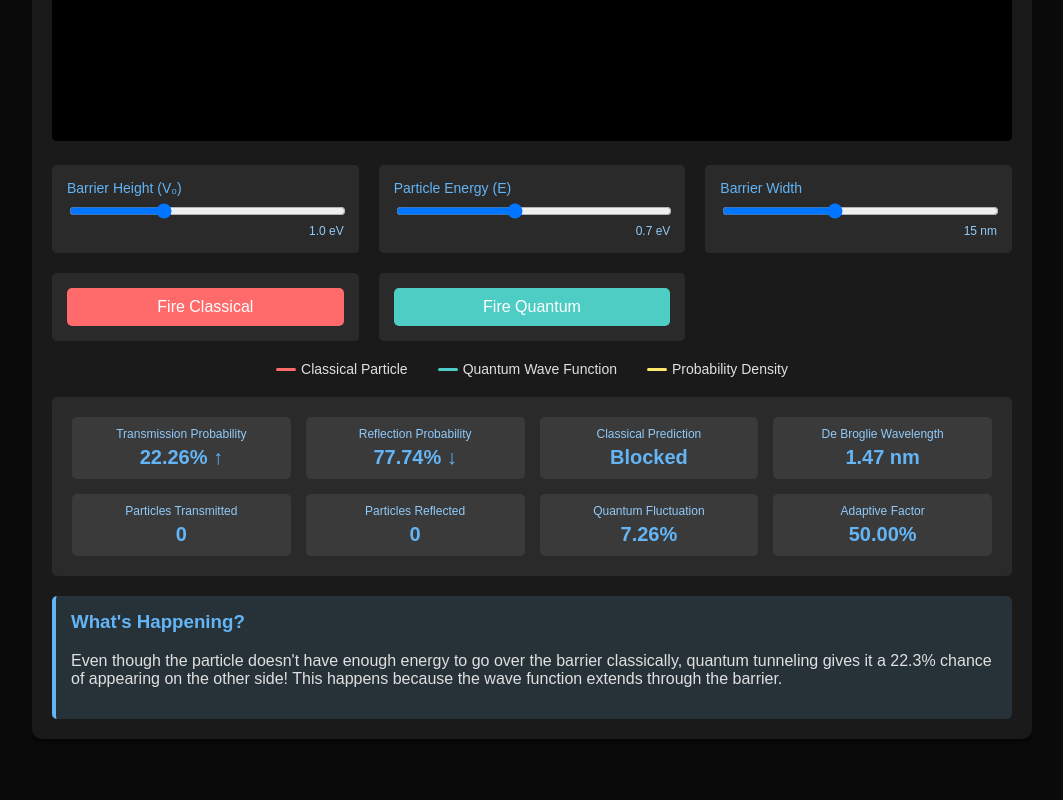
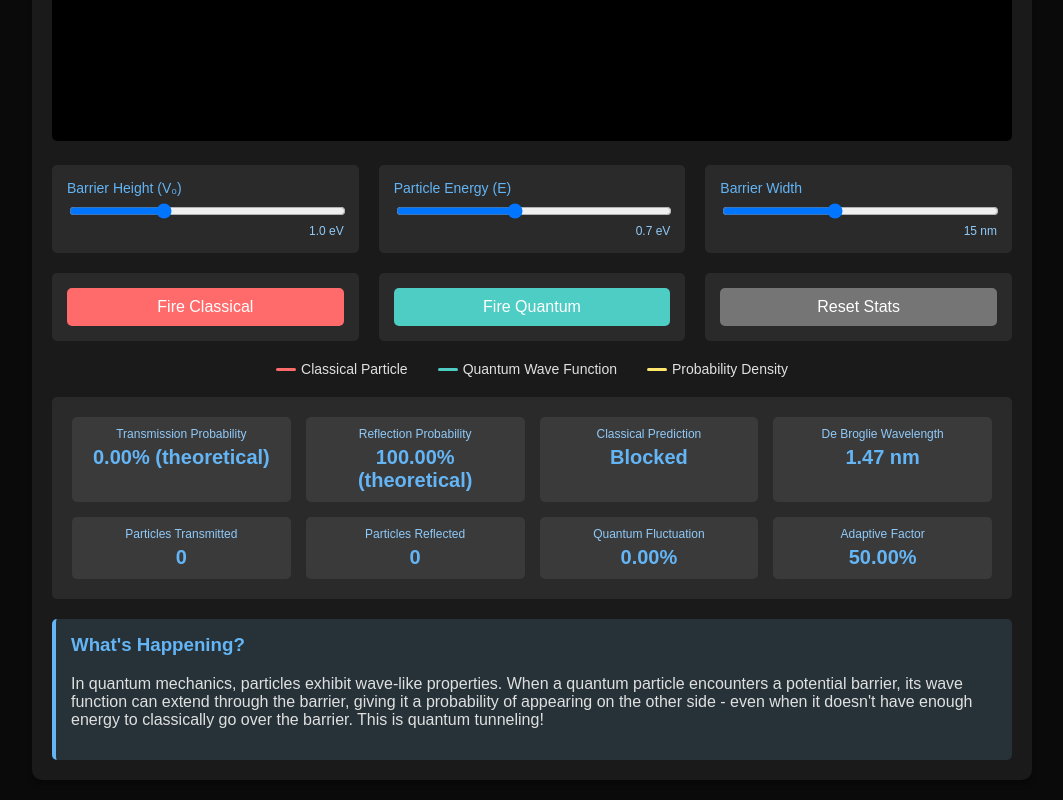
Before and after one commit to Joswinfich/QuantumTunnelingDemo, a plain HTML site: page quantum-tunneling-demo.html in a window 1280 px wide. Shown: the part 501-1301 px from the top of the page, without its empty margins (108-1171 px from the left). Before the commit the page ends 1260 px from the top, so only its background shows below. Drawn offline with Linux system fonts and the light colour scheme; animation ran at ten frames a second.

Commit message:
Replace theoretical probability with actual success rate tracking
- Display real transmission percentage based on particle outcomes
- Show format: XX.X% (transmitted/total) instead of theoretical
- Add Reset Stats button to clear particle history
- Remove quantum fluctuations for consistent results
- Show theoretical probability only when no particles fired yet

```diff
--- a/quantum-tunneling-demo.html
+++ b/quantum-tunneling-demo.html
@@ -110,6 +110,14 @@
             background-color: #00897b;
         }
 
+        #resetStats:hover {
+            background-color: #616161 !important;
+        }
+
+        #resetStats:active {
+            background-color: #424242 !important;
+        }
+
         .info-panel {
             background-color: #2a2a2a;
             padding: 20px;
@@ -210,6 +218,10 @@
                 <div class="control-group">
                     <button id="fireQuantum">Fire Quantum</button>
                 </div>
+
+                <div class="control-group">
+                    <button id="resetStats" style="background-color: #757575;">Reset Stats</button>
+                </div>
             </div>
 
             <div class="legend">
@@ -301,6 +313,7 @@
         const barrierWidthSlider = document.getElementById('barrierWidth');
         const fireClassicalButton = document.getElementById('fireClassical');
         const fireQuantumButton = document.getElementById('fireQuantum');
+        const resetStatsButton = document.getElementById('resetStats');
 
         // Display elements
         const barrierHeightValue = document.getElementById('barrierHeightValue');
@@ -322,6 +335,12 @@
         barrierWidthSlider.addEventListener('input', updateDisplay);
         fireClassicalButton.addEventListener('click', () => fireNewParticle('classical'));
         fireQuantumButton.addEventListener('click', () => fireNewParticle('quantum'));
+        resetStatsButton.addEventListener('click', () => {
+            particleHistory.transmitted = 0;
+            particleHistory.reflected = 0;
+            probabilityHistory = [];
+            updateDisplay();
+        });
 
         function updateDisplay() {
             const V0 = parseFloat(barrierHeightSlider.value);
@@ -332,32 +351,31 @@
             particleEnergyValue.textContent = E.toFixed(1) + ' eV';
             barrierWidthValue.textContent = width + ' nm';
 
-            // Calculate base transmission probability
-            const baseT = calculateTransmissionProbability(E, V0, width);
+            // Calculate theoretical transmission probability
+            const theoreticalT = calculateTransmissionProbability(E, V0, width);
 
-            // Add quantum fluctuations
-            quantumFluctuations = Math.sin(time * 0.02) * 0.05 + Math.sin(time * 0.03) * 0.03;
+            // Calculate actual success rate from particle history
+            const totalParticles = particleHistory.transmitted + particleHistory.reflected;
+            let actualT;
 
-            // Apply dynamic probability based on history
-            if (dynamicProbability === null) {
-                dynamicProbability = baseT;
+            if (totalParticles === 0) {
+                // No particles yet, show theoretical probability
+                actualT = theoreticalT;
+                transmissionProbDisplay.textContent = (actualT * 100).toFixed(2) + '% (theoretical)';
+                reflectionProbDisplay.textContent = ((1 - actualT) * 100).toFixed(2) + '% (theoretical)';
             } else {
-                // Adapt based on particle history
-                const historyFactor = particleHistory.transmitted + particleHistory.reflected > 0
-                    ? particleHistory.transmitted / (particleHistory.transmitted + particleHistory.reflected)
-                    : 0.5;
-                dynamicProbability = baseT * 0.7 + historyFactor * 0.3;
+                // Show actual success rate based on real outcomes
+                actualT = particleHistory.transmitted / totalParticles;
+                transmissionProbDisplay.textContent = (actualT * 100).toFixed(2) + '% (' + particleHistory.transmitted + '/' + totalParticles + ')';
+                reflectionProbDisplay.textContent = ((1 - actualT) * 100).toFixed(2) + '% (' + particleHistory.reflected + '/' + totalParticles + ')';
             }
 
-            // Add fluctuations to dynamic probability
-            const T = Math.max(0, Math.min(1, dynamicProbability + quantumFluctuations));
-
             // Update probability history for visualization
-            probabilityHistory.push(T);
+            probabilityHistory.push(actualT);
             if (probabilityHistory.length > 100) probabilityHistory.shift();
 
-            transmissionProbDisplay.textContent = (T * 100).toFixed(2) + '%' + (quantumFluctuations > 0 ? ' ↑' : ' ↓');
-            reflectionProbDisplay.textContent = ((1 - T) * 100).toFixed(2) + '%' + (quantumFluctuations < 0 ? ' ↑' : ' ↓');
+            // Store theoretical probability for particle generation
+            dynamicProbability = theoreticalT;
 
             // Classical prediction
             classicalPredDisplay.textContent = E >= V0 ? 'Passes' : 'Blocked';
@@ -438,17 +456,10 @@
                 this.barrierStart = 350;
                 this.barrierEnd = 350 + barrierWidth * 3;
 
-                // Transmission probability with dynamic adaptation
-                const baseProb = calculateTransmissionProbability(energy, barrierHeight, barrierWidth);
+                // Use theoretical transmission probability
+                this.transmissionProb = calculateTransmissionProbability(energy, barrierHeight, barrierWidth);
 
-                // Apply dynamic probability with fluctuations
-                if (dynamicProbability !== null) {
-                    this.transmissionProb = Math.max(0, Math.min(1, dynamicProbability + quantumFluctuations));
-                } else {
-                    this.transmissionProb = baseProb;
-                }
-
-                // Decide fate for quantum particle
+                // Decide fate for quantum particle based on theoretical probability
                 if (this.type === 'quantum') {
                     this.willTunnel = Math.random() < this.transmissionProb;
                 }
```
Also changed, not shown: quantum-tunneling-enhanced.html (+8 -5 lines).
